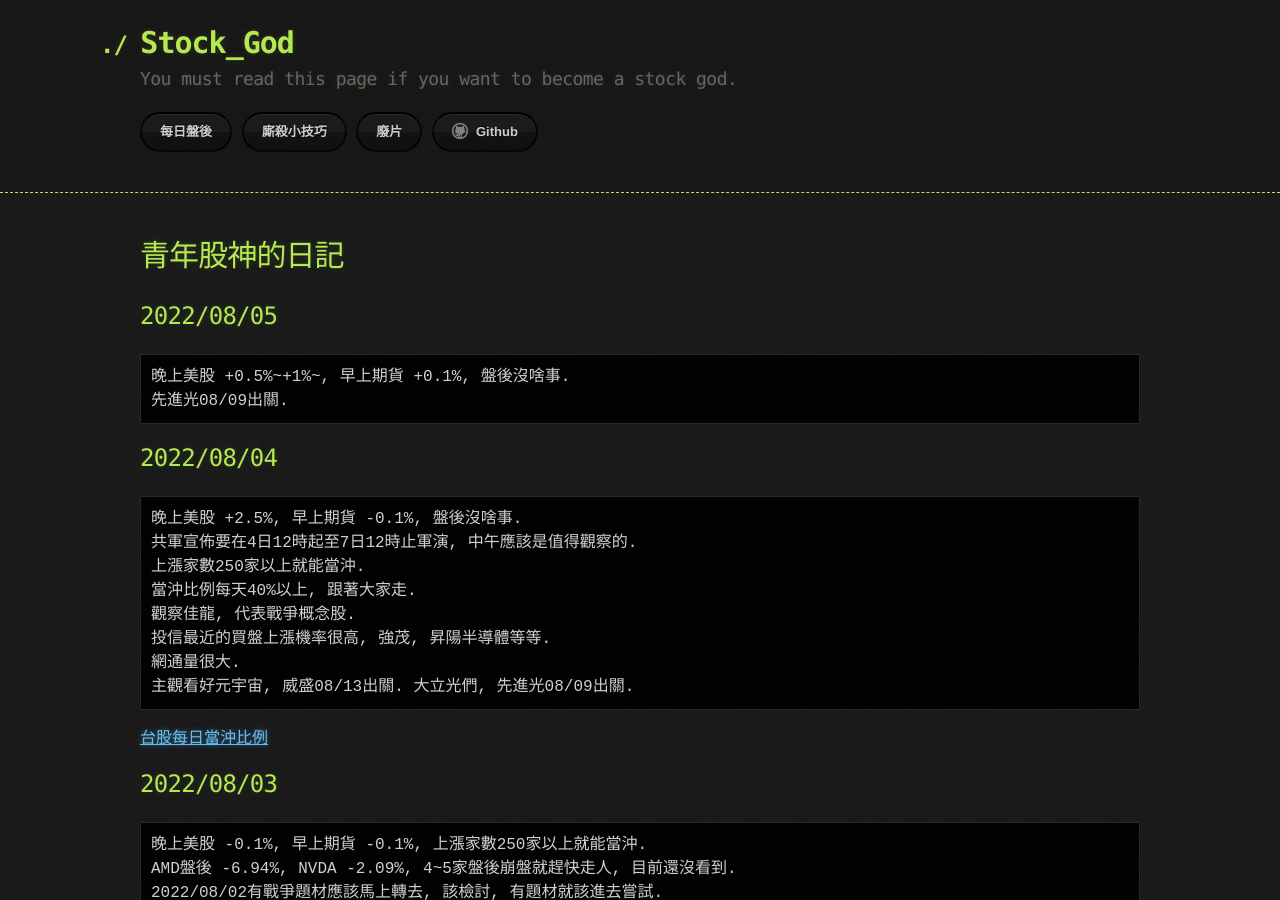
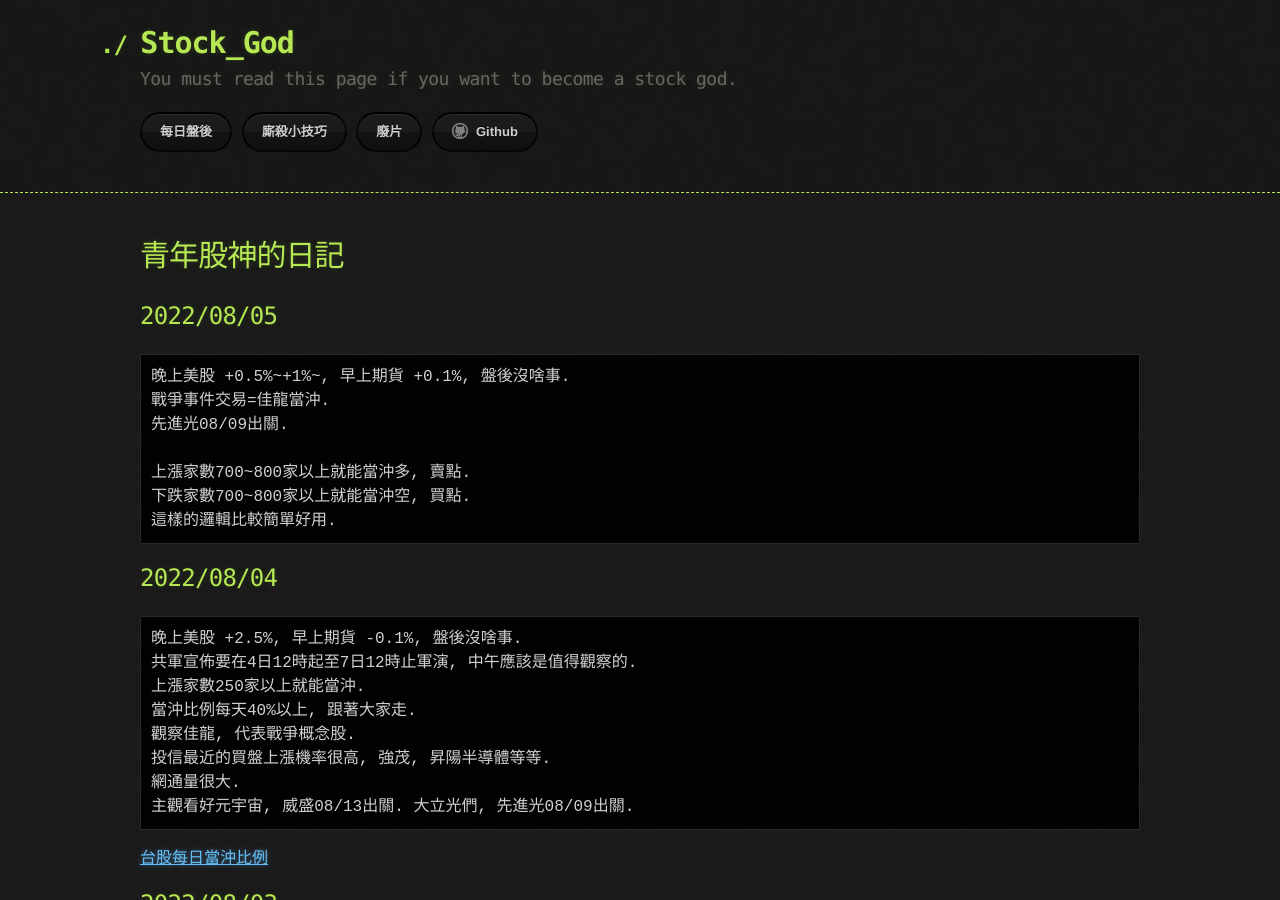
Before and after one commit to lepg5487/Stock_God, a Jekyll site: the page built from index.md, in a window 1280 px wide and 900 px high. Built offline with Jekyll 4.4.1, drawn with Linux system fonts in a browser that asks for light colours; our own code applies the rules of GitHub Pages for plain Markdown files.

Commit message:
Update index.md

````diff
--- a/index.md
+++ b/index.md
@@ -7,7 +7,12 @@ layout: testlayouts
 ## 2022/08/05
 ```
 晚上美股 +0.5%~+1%~, 早上期貨 +0.1%, 盤後沒啥事.
+戰爭事件交易=佳龍當沖.
 先進光08/09出關.
+
+上漲家數700~800家以上就能當沖多, 賣點.
+下跌家數700~800家以上就能當沖空, 買點.
+這樣的邏輯比較簡單好用.
 ```
 
 ## 2022/08/04
````
